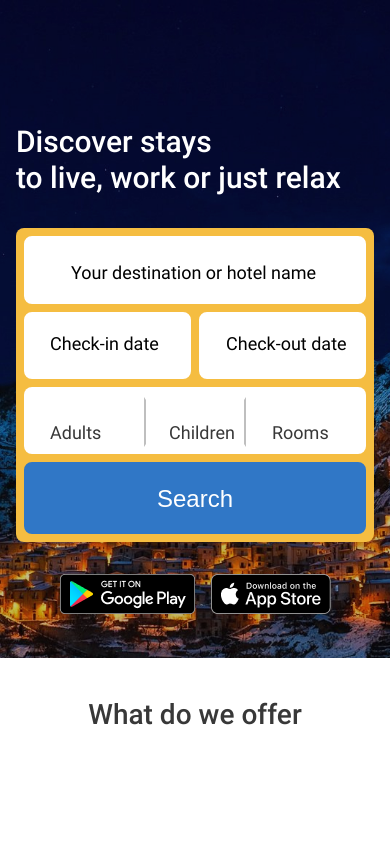
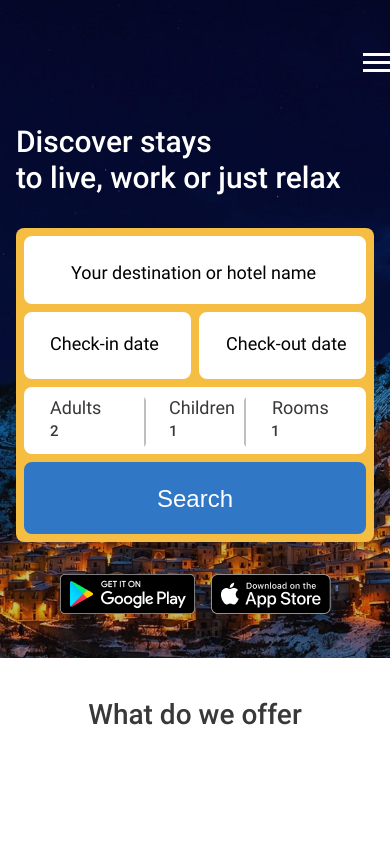
Before and after one commit to AnastasyMeleshko/if-js, a website: page TripHouse/index.html in a window 390 px wide. Shown: the top 849 px of the page. Drawn offline with Linux system fonts and the light colour scheme.

Commit message:
add styles for adaptive form

```diff
--- a/TripHouse/Styles/Styles.css
+++ b/TripHouse/Styles/Styles.css
@@ -11,6 +11,7 @@
     --borderNumbersColor: transparent;
     --btn-plus-color: #3077C6;
     --btn-minus-color: #CECECE;
+    --text-for-input-numbers: transparent;
 }
 
 * {
@@ -119,6 +120,7 @@ a {
     font-weight: 400;
     cursor: pointer;
     margin-right: 24px;
+    transition: all 0.3s ease-in-out;
 }
 
 .header-block a {
@@ -181,17 +183,54 @@ a {
 }
 
 .hidden-menu-icon {
-    fill: #FFFFFF;
-    width: 24px;
-    height: 16px;
-}
-
-.hidden-menu-icon:hover {
-    fill: #F5BD41;
+    width: 30px;
+    margin-left: 24px;
+}
+
+.burger-menu {
+    position: relative;
+    cursor: pointer;
+    display: flex;
+    flex-direction: column;
+    justify-content: center;
+    align-items: center;
+}
+
+.burger-line {
+    display: flex;
+    background-color: #FFFFFF;
+    width: 100%;
+    height: 3px;
+    margin-bottom: 5px;
+    transition: all 0.3s ease-in-out;
+}
+
+.burger-line:last-child {
+    margin: 0;
+}
+
+.burger-menu:hover > .burger-line {
+    background-color: #F5BD41;
+}
+
+.burger-menu.open .burger-line-one {
+    -webkit-transform: translateY(8px) rotate(45deg);
+}
+
+.burger-menu.open .burger-line-two {
+    opacity: 0;
+}
+
+.burger-menu.open .burger-line-three {
+    -webkit-transform: translateY(-8px) rotate(-45deg);
 }
 
 .header-icons a {
     margin-left: 24px;
+}
+
+.header-icons a svg {
+    transition: all 0.3s ease-in-out;
 }
 
 h1 {
@@ -425,6 +464,7 @@ h1 {
     cursor: pointer;
     width: 100%;
     max-height: 72px;
+    transition: all 0.3s ease-in-out;
 }
 
 .search-button:hover {
@@ -1224,10 +1264,6 @@ h1 {
     max-height: 240px;
 }
 
-.shown {
-    display: flex;
-}
-
 .add-scroll {
     overflow-y: scroll;
 }
@@ -1365,8 +1401,27 @@ i {
     left: 80px;
 }
 
-
-/* For mobile phones: */
+.text-for-input {
+    font-size: 15px;
+    line-height: 18px;
+    font-style: normal;
+    font-weight: 500;
+    display: none;
+    color: var(--text-for-input-numbers);
+    position: relative;
+    top: -25px;
+    left: 25px;
+}
+
+.form-adults > .text-for-input {
+    left: 8px;
+}
+
+.shown {
+    display: flex;
+}
+
+    /* For mobile phones: */
 [class*="col-"] {
     width: 100%;
 }
@@ -1722,7 +1777,7 @@ i {
         display: flex;
         justify-content: flex-end;
         flex-direction: column;
-        max-width: 857px;
+        max-width: 100%;
         max-height: 64px;
         position: static;
     }
@@ -1748,7 +1803,7 @@ i {
     .left-container {
         display: inline-flex;
         justify-content: flex-end;
-        max-width: 857px;
+        max-width: 100%;
         position: relative;
         margin: 0 auto;
     }
@@ -2332,7 +2387,7 @@ i {
         display: flex;
         justify-content: flex-end;
         flex-direction: column;
-        max-width: 857px;
+        max-width: 100%;
         max-height: 64px;
         position: static;
     }
@@ -2357,7 +2412,7 @@ i {
     .left-container {
         display: inline-flex;
         justify-content: flex-end;
-        max-width: 857px;
+        max-width: 100%;
         position: relative;
         margin: 0 auto;
     }
--- a/TripHouse/index.html
+++ b/TripHouse/index.html
@@ -26,7 +26,12 @@
                               <div class="header-icons">
                                   <a href="#"><svg class="night-icon"><use href="./img/Sprite.svg/#night"></use></svg></a>
                                   <a href="#"><svg class="account-icon"><use href="./img/Sprite.svg/#account"></use></svg></a>
-                                  <a href="#"><svg class="hidden-menu-icon"><use href="./img/Sprite.svg/#menu-icon"></use></svg></a>
+                                  <div class="hidden-menu-icon burger-menu">
+                                      <div class="burger-line burger-line-one"></div>
+                                      <div class="burger-line burger-line-two"></div>
+                                      <div class="burger-line burger-line-three"></div>
+                                  </div>
+<!--                                  <a href="#"><svg class="hidden-menu-icon"><use href="./img/Sprite.svg/#menu-icon"></use></svg></a>-->
                               </div>
                           </div>
                   </nav>
@@ -61,15 +66,15 @@
                                               <div class="form-numbers-wrap">
                                                   <div class="form-numbers">
                                                       <div class="form-adults form-numbers-item">
-                                                          <input type="text" class="form-input input-adults numbers-input" name="user-adults" id="form-user-adults" required>
+                                                          <input type="text" class="form-input input-adults numbers-input" name="user-adults" id="form-user-adults">
                                                           <label class="form-label label-adults" for="form-user-adults">Adults</label>
                                                       </div>
                                                       <div class="form-children form-numbers-item">
-                                                          <input type="text" class="form-input input-children numbers-input" name="user-children" id="form-user-children" required>
+                                                          <input type="text" class="form-input input-children numbers-input" name="user-children" id="form-user-children">
                                                           <label class="form-label label-children" for="form-user-children">Children</label>
                                                       </div>
                                                       <div class="form-rooms form-numbers-item">
-                                                          <input type="text" class="form-input input-rooms numbers-input" name="user-rooms" id="form-user-rooms" required>
+                                                          <input type="text" class="form-input input-rooms numbers-input" name="user-rooms" id="form-user-rooms">
                                                           <label class="form-label label-rooms" for="form-user-rooms">Rooms</label>
                                                       </div>
                                                   </div>
--- a/TripHouse/index.js
+++ b/TripHouse/index.js
@@ -315,7 +315,15 @@ const arrOfLabels = [labelAdultsInSmallScreen, labelChildInSmallScreen, labelRoo
 const formAdults = document.querySelector(".form-adults");
 const formChildren = document.querySelector(".form-children");
 const formRooms = document.querySelector(".form-rooms");
+
 const arrOfInputs = [formAdults, formChildren, formRooms];
+arrOfInputs.forEach((inputNumbers) => {
+  const textForInput = document.createElement("p");
+  textForInput.classList.add("text-for-input");
+  inputNumbers.append(textForInput);
+});
+
+const allInputsForNumbers = document.querySelectorAll(".text-for-input");
 
 function openBlockWithNumbers(event) {
   if ((event.target.closest(".filters-in-form"))
@@ -325,16 +333,12 @@ function openBlockWithNumbers(event) {
 
     arrOfLabels.forEach((label) => (label.style.top = "0"));
 
-    arrOfInputs.forEach((inputNumbers) => {
-      const textTest = document.createElement("p");
-      textTest.innerHTML = "000";
-      textTest.style.color = "#F5BD41";
-      formAdults.append(textTest);
-    });
+    allInputsForNumbers.forEach((input) => (input.style.setProperty("--text-for-input-numbers", "#383838")));
   } else {
     allFilters.classList.remove("shown");
     numbersWrap.style.setProperty("--borderNumbersColor", "transparent");
-    arrOfLabels.forEach((label) => (label.style.top = "25px"));
+    arrOfLabels.forEach((label) => (label.style.top = "0"));
+    allInputsForNumbers.forEach((input) => (input.style.setProperty("--text-for-input-numbers", "#383838")));
   }
 }
 
@@ -352,6 +356,10 @@ const buttonMinusRooms = document.querySelector(".button-minus-Rooms");
 const buttonPlusAdults = document.querySelector(".button-plus-Adults");
 const buttonPlusChildren = document.querySelector(".button-plus-Children");
 const buttonPlusRooms = document.querySelector(".button-plus-Rooms");
+
+const inputHiddenAdults = document.querySelector(".input-adults");
+const inputHiddenChildren = document.querySelector(".input-children");
+const inputHiddenRooms = document.querySelector(".input-rooms");
 
 let counter1 = 0;
 let counter2 = 0;
@@ -409,6 +417,11 @@ function changeCounterAdults(event) {
         if (counter1 >= 30) {
           buttonPlusAdults.style.setProperty("--btn-plus-color", "#CECECE");
         }
+
+        allInputsForNumbers[0].innerHTML = counterDisplayElem.innerHTML;
+        allInputsForNumbers[0].classList.add("shown");
+
+        inputHiddenAdults.innerHTML = counterDisplayElem.innerHTML;
       }
     }
   }
@@ -471,6 +484,8 @@ function changeCounterChildren(event) {
           if (quantatyShown === "0") {
             textAboutChildren.style.display = "none";
             selectAge2.style.display = "none";
+            allInputsForNumbers[1].innerHTML = quantatyShown;
+            allInputsForNumbers[1].classList.add("shown");
           }
 
           if (quantatyShown > 1) {
@@ -501,6 +516,9 @@ function changeCounterChildren(event) {
             const allcreatedSelects = document.querySelectorAll(".select-age-wrap");
             allcreatedSelects.forEach((elem) => elem.parentNode.removeChild(elem));
             buttonMinusChildren.style.setProperty("--btn-minus-color", "#CECECE");
+
+            allInputsForNumbers[1].innerHTML = quantatyShown;
+            allInputsForNumbers[1].classList.add("shown");
           }
 
           if ((counterDisplayElem.innerHTML > 0) && (counterDisplayElem.innerHTML < 10)) {
@@ -515,6 +533,11 @@ function changeCounterChildren(event) {
           if (counter2 < 2) {
             filtersBlock.classList.remove("add-scroll");
           }
+
+          allInputsForNumbers[1].innerHTML = quantatyShown;
+          allInputsForNumbers[1].classList.add("shown");
+
+          inputHiddenChildren.innerHTML = counterDisplayElem.innerHTML;
         }
       }
     }
@@ -574,6 +597,11 @@ function changeCounterRooms(event) {
         if (counter3 >= 30) {
           buttonPlusRooms.style.setProperty("--btn-plus-color", "#CECECE");
         }
+
+        allInputsForNumbers[2].innerHTML = counterDisplayElem.innerHTML;
+        allInputsForNumbers[2].classList.add("shown");
+
+        inputHiddenRooms.innerHTML = counterDisplayElem.innerHTML;
       }
     }
   }
@@ -586,6 +614,9 @@ const event = new Event("click");
 buttonPlusAdults.dispatchEvent(event);
 buttonPlusAdults.dispatchEvent(event);
 buttonPlusRooms.dispatchEvent(event);
+buttonPlusChildren.dispatchEvent(event);
+numbersWrap.dispatchEvent(event);
+document.body.dispatchEvent(event);
 
 window.addEventListener("resize", () => {
   const screenWidth = innerWidth;
@@ -597,3 +628,11 @@ window.addEventListener("resize", () => {
     formNumbers.classList.add("hidden");
   }
 });
+
+const burger = document.querySelector(".burger-menu");
+
+function toggleMenu() {
+  burger.classList.toggle("open");
+}
+
+burger.addEventListener("click", toggleMenu);
```
